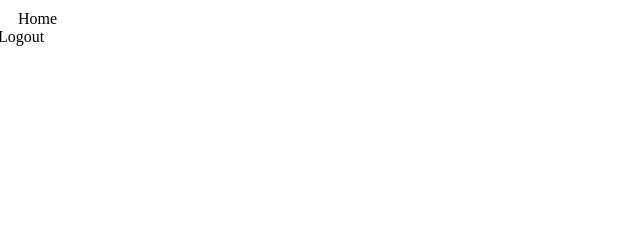
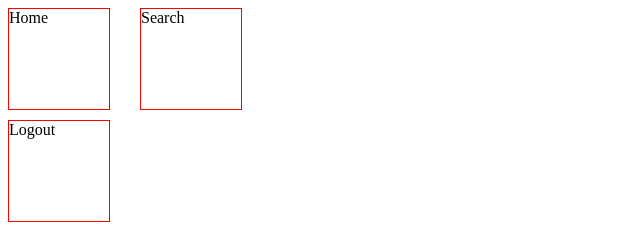
Before and after one commit to webdevcodeman/learning_phase, a plain HTML site: page flex/flex.html in a window 1280 px wide. Shown: the whole page, without its empty margins (0-640 px from the left). Drawn offline with Linux system fonts and the light colour scheme.

Commit message:
Understand gap row and column values

```diff
--- a/flex/flex.css
+++ b/flex/flex.css
@@ -80,9 +80,27 @@
     /* border: 1px solid green;
     align-self: flex-start;
 } */
+.flex-container{
+    display: flex;
+    gap: 10px 30px;
+    max-width: 300px;
+    flex-wrap: wrap;
+}
 .home{
-    margin: 10px;
+    width: 100px;
+    height: 100px;
+    border: 1px solid red;
+    flex-shrink: 0;
 }
 .logout{
-    margin: -10px;
+    width: 100px;
+    height: 100px;
+    border: 1px solid red;
+    flex-shrink: 0;
 }
+.search{
+    width: 100px;
+    height: 100px;
+    border: 1px solid red;
+    flex-shrink: 0;
+}
--- a/flex/flex.html
+++ b/flex/flex.html
@@ -8,7 +8,7 @@
     <body>
         <div class="flex-container">
             <div class="home">Home</div>
-            <!-- <div class="search">Search</div> -->
+            <div class="search">Search</div>
             <div class="logout">Logout</div>
             <!--<div class="one">ABC</div>
             <div class="two">DEF</div>
```
